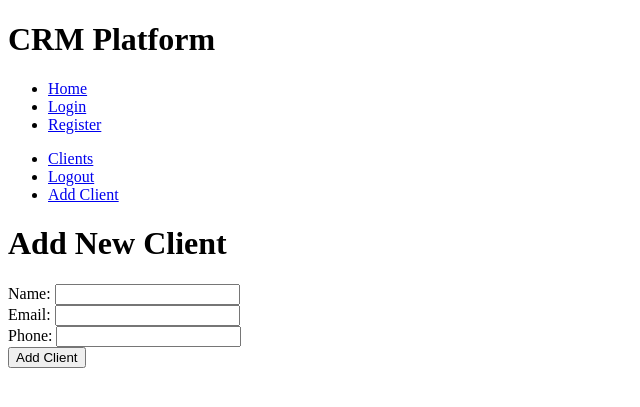
After one commit to PROG-01/crm-platform, a Flask app: page /clients/new in a window 1280 px wide. The commit adds this page. Shown: the top 407 px of the page, without its empty margins (0-640 px from the left). Run offline with Flask 3, Linux system fonts and the light colour scheme; the visitor is signed in with stand-in values (Sample User, id 1); some libraries are stand-ins or nearby versions.

Commit message:
Add new client form and update layout to include link

```diff
--- a/app.py
+++ b/app.py
@@ -115,3 +115,24 @@ def clients():
     clients = db.execute("SELECT * FROM clients WHERE user_id = ?", session['user_id'])
 
     return render_template('clients.html', clients=clients)
+
+@app.route('/clients/new', methods=['GET', 'POST'])
+@login_required
+def new_client():
+    if request.method == 'POST':
+
+        # Get form data
+        name = request.form.get('name', '').strip()
+        email = request.form.get('email', '').strip().lower()
+        phone = request.form.get('phone', '').strip()
+
+        # Validate form data
+        if not name:
+            return render_template('new_client.html', error='Please provide a name')
+
+        # Insert new client into the database
+        db.execute("INSERT INTO clients (user_id, name, email, phone) VALUES (?, ?, ?, ?)", session['user_id'], name, email, phone)
+
+        return redirect('/clients')
+    else:
+        return render_template('new_client.html')
--- a/templates/layout.html
+++ b/templates/layout.html
@@ -20,6 +20,7 @@
                 <ul>
                     <li><a href="/clients">Clients</a></li>
                     <li><a href="/logout">Logout</a></li>
+                    <li><a href="/clients/new">Add Client</a></li>
                 </ul>
                 {% endif %}
             </nav>
--- /dev/null
+++ b/templates/new_client.html
@@ -0,0 +1,29 @@
+{% extends "layout.html" %}
+
+{% block title %}
+    New Client
+{% endblock %}
+
+{% block main %}
+    <h1>Add New Client</h1>
+    {% if error %}
+        <p class="error-message" role="alert">
+                    {{ error }}
+        </p>
+    {% endif %}
+    <form action="/clients/new" method="post">
+        <div class="form-group">
+            <label for="name">Name:</label>
+            <input type="text" id="name" name="name" required>
+        </div>
+        <div class="form-group">
+            <label for="email">Email:</label>
+            <input type="email" id="email" name="email">
+        </div>
+        <div class="form-group">
+            <label for="phone">Phone:</label>
+            <input type="text" id="phone" name="phone">
+        </div>
+        <button type="submit">Add Client</button>
+    </form>
+{% endblock %}
```
